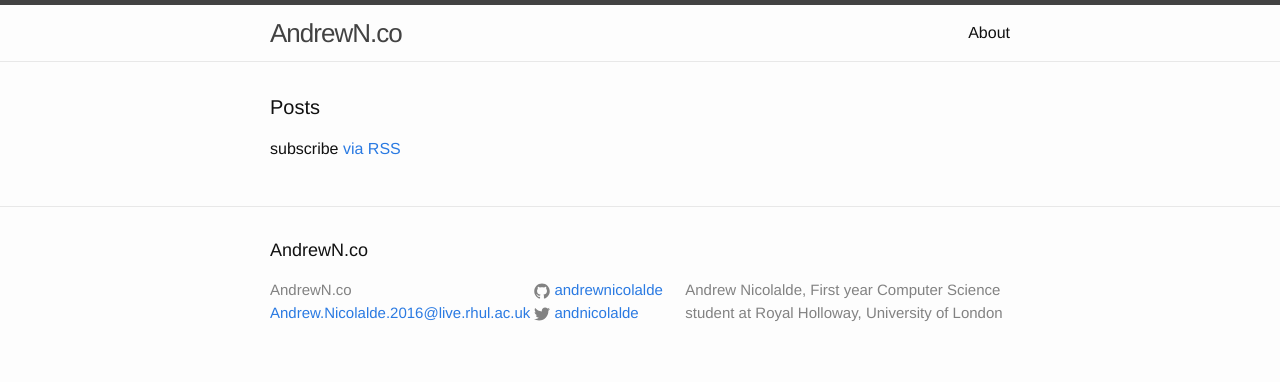
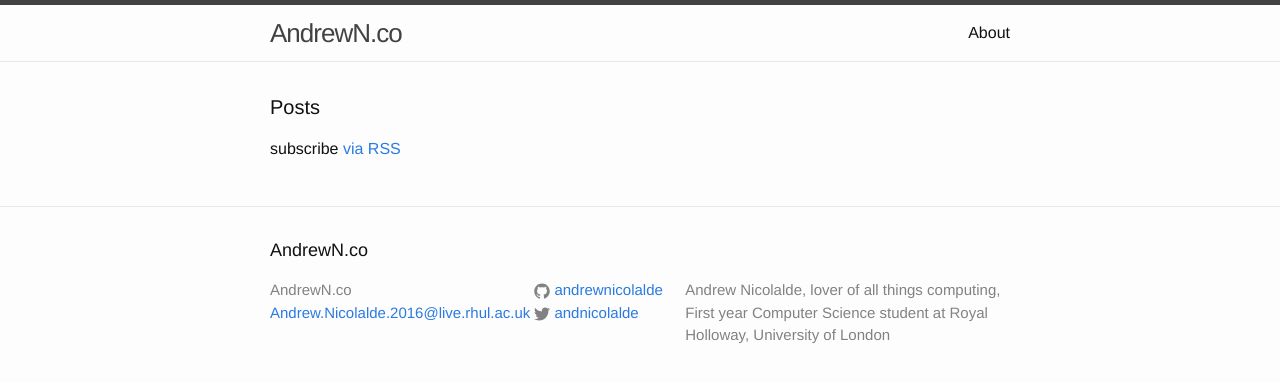
Before and after one commit to andrewnicolalde/andrewn.io, a Jekyll site: the page built from index.md, in a window 1280 px wide. Shown: the top 382 px of the page. Built offline with Jekyll 4.4.1, drawn with Linux system fonts in a browser that asks for light colours.

Commit message:
Update site description

```diff
--- a/_config.yml
+++ b/_config.yml
@@ -15,7 +15,7 @@
 # in the templates via {{ site.myvariable }}.
 title: AndrewN.co
 email: Andrew.Nicolalde.2016@live.rhul.ac.uk
-description: Andrew Nicolalde, First year Computer Science student at Royal Holloway, University of London
+description: Andrew Nicolalde, lover of all things computing, First year Computer Science student at Royal Holloway, University of London
 baseurl: "" # the subpath of your site, e.g. /blog
 url: "" # the base hostname & protocol for your site, e.g. http://example.com
 twitter_username: andnicolalde
```
